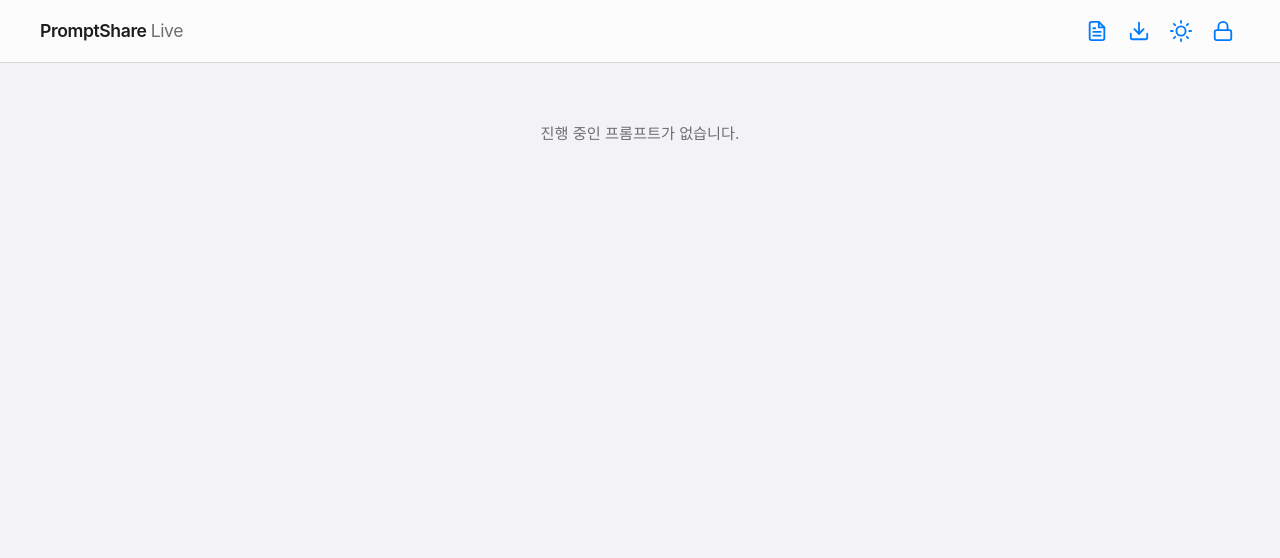
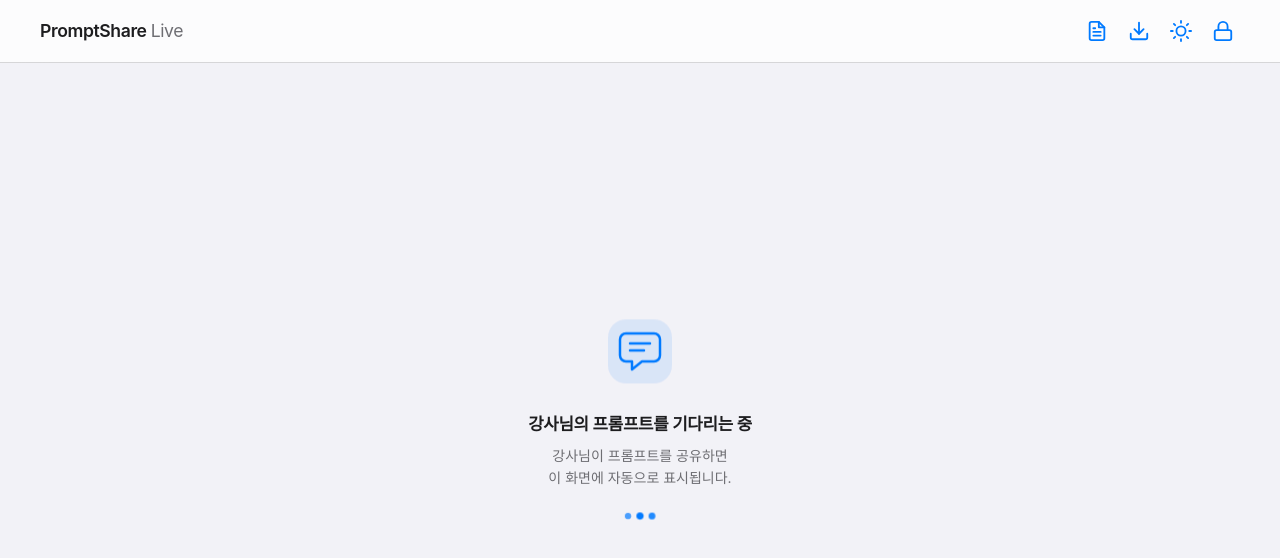
Before and after one commit to ragu6963/prompt-share, a website: page public/index.html in a window 1280 px wide. Drawn offline with nearby package versions, Linux system fonts and the light colour scheme; no server answers.

Commit message:
style: 프롬프트가 없을 때 교육생 UI 개선

```diff
--- a/public/app.js
+++ b/public/app.js
@@ -508,5 +508,15 @@ function showDisconnected(msg) {
 
     els.messageList.innerHTML = '';
     els.emptyState.classList.remove('hidden');
-    els.emptyState.textContent = '연결이 해제되었습니다.';
+    els.emptyState.innerHTML = `
+        <div class="empty-state-icon">
+            <svg width="64" height="64" viewBox="0 0 64 64" fill="none" xmlns="http://www.w3.org/2000/svg">
+                <rect width="64" height="64" rx="18" fill="var(--system-red)" fill-opacity="0.1"/>
+                <line x1="20" y1="20" x2="44" y2="44" stroke="var(--system-red)" stroke-width="2.5" stroke-linecap="round"/>
+                <line x1="44" y1="20" x2="20" y2="44" stroke="var(--system-red)" stroke-width="2.5" stroke-linecap="round"/>
+            </svg>
+        </div>
+        <p class="empty-state-title" style="color: var(--system-red);">연결이 해제되었습니다</p>
+        <p class="empty-state-desc">페이지를 새로고침하거나<br>강사님께 접속 주소를 확인해주세요.</p>
+    `;
 }
--- a/public/index.html
+++ b/public/index.html
@@ -66,11 +66,24 @@
 
         <!-- 프롬프트 뷰어 (학생 기본 화면) -->
         <div class="viewer-container">
-            <div id="messageList" class="message-list">
-                <div class="empty-state" id="emptyState">
-                    진행 중인 프롬프트가 없습니다.
+            <div class="empty-state" id="emptyState">
+                <div class="empty-state-icon">
+                    <svg width="64" height="64" viewBox="0 0 64 64" fill="none" xmlns="http://www.w3.org/2000/svg">
+                        <rect width="64" height="64" rx="18" fill="var(--system-blue)" fill-opacity="0.1"/>
+                        <!-- 말풍선 -->
+                        <path d="M12 20C12 16.686 14.686 14 18 14H46C49.314 14 52 16.686 52 20V36C52 39.314 49.314 42 46 42H34L24 50V42H18C14.686 42 12 39.314 12 36V20Z" stroke="var(--system-blue)" stroke-width="2.5" stroke-linejoin="round"/>
+                        <!-- 텍스트 줄 -->
+                        <line x1="22" y1="24" x2="42" y2="24" stroke="var(--system-blue)" stroke-width="2.5" stroke-linecap="round"/>
+                        <line x1="22" y1="31" x2="36" y2="31" stroke="var(--system-blue)" stroke-width="2.5" stroke-linecap="round"/>
+                    </svg>
+                </div>
+                <p class="empty-state-title">강사님의 프롬프트를 기다리는 중</p>
+                <p class="empty-state-desc">강사님이 프롬프트를 공유하면<br>이 화면에 자동으로 표시됩니다.</p>
+                <div class="empty-state-dots">
+                    <span></span><span></span><span></span>
                 </div>
             </div>
+            <div id="messageList" class="message-list"></div>
         </div>
 
         <!-- 관리자 도구 패널 (iOS 스타일 입력창) -->
--- a/public/style.css
+++ b/public/style.css
@@ -189,11 +189,65 @@ body {
 }
 
 .empty-state {
-  text-align: center;
-  color: var(--text-light);
-  padding: 40px 20px;
-  font-size: 0.95rem;
+    display: flex;
+    flex-direction: column;
+    align-items: center;
+    justify-content: center;
+    flex-grow: 1;
+    text-align: center;
+    padding: 60px 20px;
+    gap: 0;
 }
+
+.empty-state-icon {
+    margin-bottom: 20px;
+    animation: floatIcon 3s ease-in-out infinite;
+}
+
+@keyframes floatIcon {
+    0%, 100% { transform: translateY(0); }
+    50%       { transform: translateY(-6px); }
+}
+
+.empty-state-title {
+    font-size: 1.05rem;
+    font-weight: 600;
+    color: var(--text-main);
+    margin-bottom: 8px;
+    letter-spacing: -0.3px;
+}
+
+.empty-state-desc {
+    font-size: 0.875rem;
+    color: var(--text-light);
+    line-height: 1.6;
+    margin-bottom: 24px;
+}
+
+/* 대기 중 펄스 도트 */
+.empty-state-dots {
+    display: flex;
+    gap: 6px;
+    align-items: center;
+}
+
+.empty-state-dots span {
+    width: 6px;
+    height: 6px;
+    border-radius: 50%;
+    background: var(--system-blue);
+    opacity: 0.3;
+    animation: dotPulse 1.4s ease-in-out infinite;
+}
+
+.empty-state-dots span:nth-child(2) { animation-delay: 0.2s; }
+.empty-state-dots span:nth-child(3) { animation-delay: 0.4s; }
+
+@keyframes dotPulse {
+    0%, 80%, 100% { opacity: 0.2; transform: scale(0.8); }
+    40%            { opacity: 1;   transform: scale(1.2); }
+}
+
 
 .message-list {
   display: flex;
```
